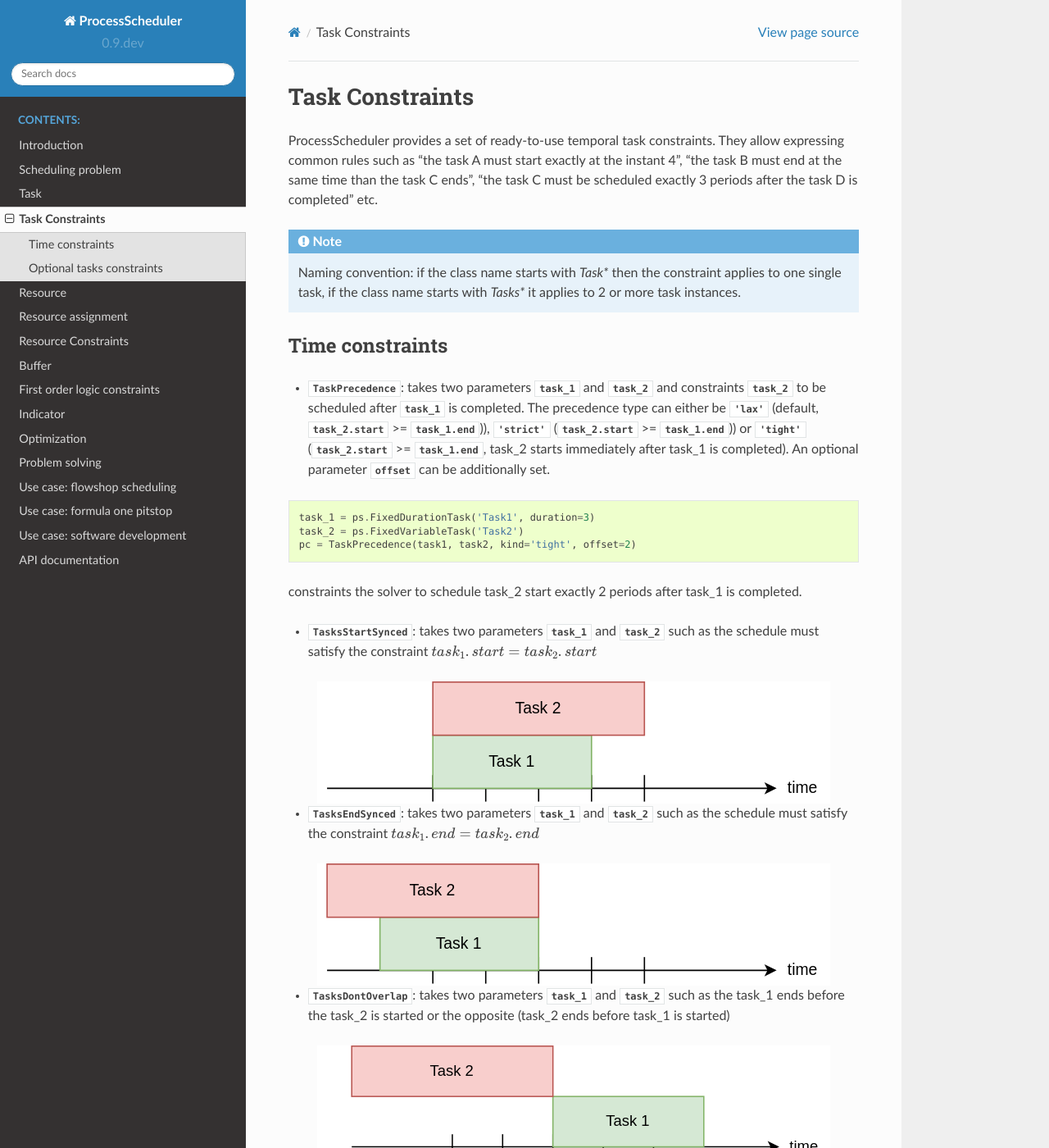
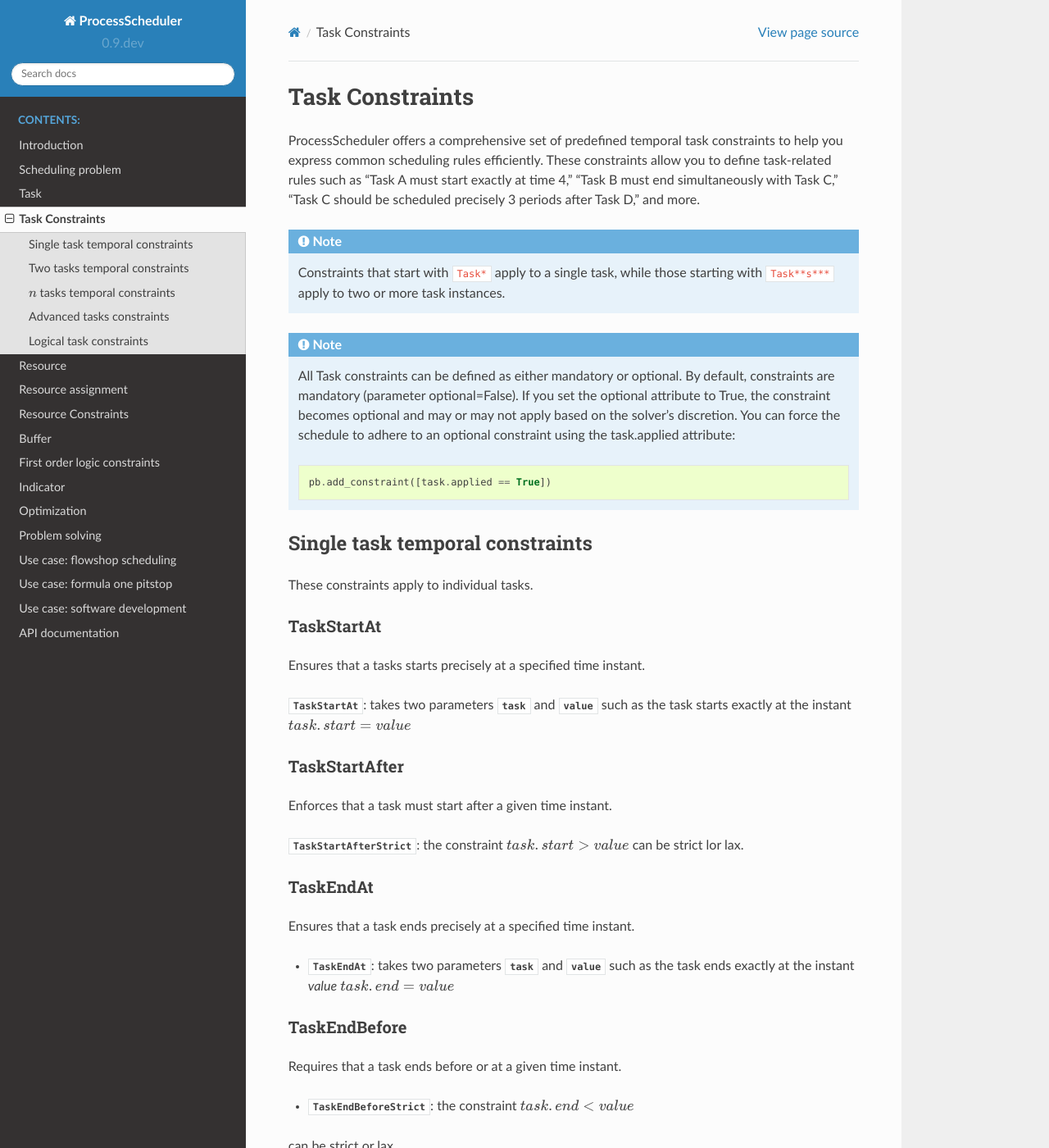
Before and after one commit to tpaviot/ProcessScheduler, a Sphinx documentation site: the page built from doc/task_constraints.rst, in a window 1280 px wide and 1400 px high. Shown: the whole window at 82% size. Built offline with Sphinx 7.4.7 and the Read the Docs theme 2.0.0, drawn with Linux system fonts in a browser that asks for light colours; some of the changed text lies outside the part shown.

Commit message:
update documentation for task constraints

```diff
--- a/doc/task_constraints.rst
+++ b/doc/task_constraints.rst
@@ -1,15 +1,60 @@
+****************
 Task Constraints
-================
-
-ProcessScheduler provides a set of ready-to-use temporal task constraints. They allow expressing common rules such as "the task A must start exactly at the instant 4", "the task B must end at the same time than the task C ends", "the task C must be scheduled exactly 3 periods after the task D is completed" etc.
+****************
+ProcessScheduler offers a comprehensive set of predefined temporal task constraints to help you express common scheduling rules efficiently. These constraints allow you to define task-related rules such as "Task A must start exactly at time 4," "Task B must end simultaneously with Task C," "Task C should be scheduled precisely 3 periods after Task D," and more.
 
 .. note::
 
-    Naming convention: if the class name starts with *Task** then the constraint applies to one single task, if the class name starts with *Tasks** it applies to 2 or more task instances.
+    Constraints that start with ``Task*`` apply to a single task, while those starting with ``Task**s***`` apply to two or more task instances.
 
-Time constraints
-----------------
-- :class:`TaskPrecedence`: takes two parameters :attr:`task_1` and :attr:`task_2` and constraints :attr:`task_2` to be scheduled after :attr:`task_1` is completed. The precedence type can either be :const:`'lax'` (default, :attr:`task_2.start` >= :attr:`task_1.end`)), :const:`'strict'` (:attr:`task_2.start` >= :attr:`task_1.end`)) or :const:`'tight'` (:attr:`task_2.start` >= :attr:`task_1.end`, task_2 starts immediately after task_1 is completed). An optional parameter :attr:`offset` can be additionally set.
+.. note::
+
+    All Task constraints can be defined as either mandatory or optional. By default, constraints are mandatory (parameter optional=False). If you set the optional attribute to True, the constraint becomes optional and may or may not apply based on the solver's discretion. You can force the schedule to adhere to an optional constraint using the task.applied attribute:
+
+    .. code:: python
+
+        pb.add_constraint([task.applied == True])
+
+
+Single task temporal constraints
+================================
+These constraints apply to individual tasks.
+
+TaskStartAt
+-----------
+Ensures that a tasks starts precisely at a specified time instant.
+
+:class:`TaskStartAt`: takes two parameters :attr:`task` and :attr:`value` such as the task starts exactly at the instant :math:`task.start = value`
+
+TaskStartAfter
+--------------
+Enforces that a task must start after a given time instant.
+
+:class:`TaskStartAfterStrict`: the constraint  :math:`task.start > value`
+can be strict lor lax.
+
+TaskEndAt
+---------
+Ensures that a task ends precisely at a specified time instant.
+
+- :class:`TaskEndAt`: takes two parameters :attr:`task` and :attr:`value` such as the task ends exactly at the instant *value* :math:`task.end = value`
+
+TaskEndBefore
+-------------
+Requires that a task ends before or at a given time instant.
+
+- :class:`TaskEndBeforeStrict`: the constraint :math:`task.end < value`
+can be strict or lax.
+
+Two tasks temporal constraints
+==============================
+These constraints apply to sets of two tasks.
+
+TaskPrecedence
+--------------
+Ensures that one task is scheduled before another. The precedence can be either 'lax,' 'strict,' or 'tight,' and an optional offset can be applied.
+
+The :class:`TaskPrecedence` class takes two parameters :attr:`task_1` and :attr:`task_2` and constraints :attr:`task_2` to be scheduled after :attr:`task_1` is completed. The precedence type can either be :const:`'lax'` (default, :attr:`task_2.start` >= :attr:`task_1.end`)), :const:`'strict'` (:attr:`task_2.start` >= :attr:`task_1.end`)) or :const:`'tight'` (:attr:`task_2.start` >= :attr:`task_1.end`, task_2 starts immediately after task_1 is completed). An optional parameter :attr:`offset` can be additionally set.
 
 .. code-block:: python
 
@@ -19,63 +64,87 @@
 
 constraints the solver to schedule task_2 start exactly 2 periods after task_1 is completed.
 
-- :class:`TasksStartSynced`: takes two parameters :attr:`task_1` and :attr:`task_2` such as the schedule must satisfy the constraint :math:`task_1.start = task_2.start`
+TasksStartSynced
+----------------
+Specify that two tasks must start at the same time.
+
+:class:`TasksStartSynced` takes two parameters :attr:`task_1` and :attr:`task_2` such as the schedule must satisfy the constraint :math:`task_1.start = task_2.start`
 
 .. image:: img/TasksStartSynced.svg
     :align: center
     :width: 90%
 
-- :class:`TasksEndSynced`: takes two parameters :attr:`task_1` and :attr:`task_2` such as the schedule must satisfy the constraint :math:`task_1.end = task_2.end`
+TasksEndSynced
+--------------
+Specify that two tasks must end at the same time.
+
+:class:`TasksEndSynced` takes two parameters :attr:`task_1` and :attr:`task_2` such as the schedule must satisfy the constraint :math:`task_1.end = task_2.end`
 
 .. image:: img/TasksEndSynced.svg
     :align: center
     :width: 90%
 
-- :class:`TasksDontOverlap`: takes two parameters :attr:`task_1` and :attr:`task_2` such as the task_1 ends before the task_2 is started or the opposite (task_2 ends before task_1 is started)
+TasksDontOverlap
+----------------
+Ensures that two tasks should not overlap in time.
+
+:class:`TasksDontOverlap` takes two parameters :attr:`task_1` and :attr:`task_2` such as the task_1 ends before the task_2 is started or the opposite (task_2 ends before task_1 is started)
 
 .. image:: img/TasksDontOverlap.svg
     :align: center
     :width: 90%
 
-- :class:`TaskStartAt`: takes two parameters :attr:`task` and :attr:`value` such as the task starts exactly at the instant :math:`task.start = value`
+$n$ tasks temporal constraints
+==============================
 
-- :class:`TaskStartAfterStrict`: the constraint  :math:`task.start > value`
+TasksContiguous
+---------------
+Forces a set of tasks to be scheduled contiguously.
 
-- :class:`TaskStartAfterLax`: the constraint :math:`task.start >= value`
+:class:`TasksContiguous` takes a liste of tasks, force the schedule so that tasks are contiguous.
 
-- :class:`TaskEndAt`: takes two parameters :attr:`task` and :attr:`value` such as the task ends exactly at the instant *value* :math:`task.end = value`
+UnorderedTaskGroup
+------------------
+An UnorderedTaskGroup represents a collection of tasks that can be scheduled in any order. This means that the tasks within this group do not have a strict temporal sequence.
 
-- :class:`TaskEndBeforeStrict`: the constraint :math:`task.end < value`
+OrderedTaskGroup
+------------------
+A set of tasks that can be scheduled in any order, with time bounds
 
-- :class:`TaskEndBeforeLax`: the constraint :math:`task.end <= value`
+Advanced tasks constraints
+==========================
 
-- :class:`TasksContiguous`: take a liste of tasks, force the schedule so that tasks are contiguous
+ScheduleNTasksInTimeIntervals
+-----------------------------
+Schedules a specific number of tasks within defined time intervals.
 
-- :class:`ScheduleNTasksInTimeIntervals`: given a set of :math:`m` different tasks, and a list of time intervals, schedule :math:`N` tasks among :math:`m` in this time interval.
+Given a list of :math:`m` tasks, and a list of time intervals, :class:`ScheduleNTasksInTimeIntervals` schedule :math:`N` tasks among :math:`m` in this time interval.
 
-- :class:`ResourceTasksDistance`: take a mandatory attribute :attr:`distance` (integer), an optional :attr:`time_periods` (list of couples of integers e.g. [[0, 1], [5, 19]]). All tasks, that use the given resource, scheduled within the :attr:`time_periods` must have a maximal distance of :attr:`distance` (distance being considered as the time between two consecutive tasks).
+ResourceTasksDistance
+---------------------
+Defines constraints on the temporal distance between tasks using a shared resource.
+
+:class:`ResourceTasksDistance` takes a mandatory attribute :attr:`distance` (integer), an optional :attr:`time_periods` (list of couples of integers e.g. [[0, 1], [5, 19]]). All tasks, that use the given resource, scheduled within the :attr:`time_periods` must have a maximal distance of :attr:`distance` (distance being considered as the time between two consecutive tasks).
 
 .. note::
 
     If the task(s) is (are) optional(s), all these constraints apply only if the task is scheduled. If the solver does not schedule the task, these constraints does not apply.
 
+Logical task constraints
+========================
 
-Optional tasks constraints
---------------------------
+OptionalTaskConditionSchedule
+-----------------------------
+Creates a constraint that schedules a task based on a specified Boolean condition.
 
-Following constraints apply to optional tasks only.
+:class:`OptionalTaskConditionSchedule` creates a constraint that adds a condition for the task to be scheduled. The condition is a z3 BoolRef
 
-- :class:`OptionalTaskConditionSchedule` creates a constraint that adds a condition for the task to be scheduled. The condition is a z3 BoolRef
+OptionalTasksDependency
+-----------------------
+:class:`OptionalTasksDependency` takes two optional tasks :attr:`task_1` and :attr:`task_2`, and ensures that if task_1 is scheduled then that task_2 is forced to be scheduled as well.
 
-- the :class:`OptionalTasksDependency` takes two optional tasks :attr:`task_1` and :attr:`task_2`, and ensures that task_1 is schdeuld implies that task_2 is scheduled as well.
+ForceScheduleNOptionalTasks
+---------------------------
+Forces the scheduling of a specified number of optional tasks out of a larger set of optional tasks.
 
-- the :class:`ForceScheduleNOptionalTasks` forces :math:`m` optional tasks among :math:`n` to be scheduled, with :math:`m \leq n`.
-
-
-.. note::
-
-    All the Task constraints may be defined as **optional**. This parameter is set to ``False`` by default, which means the task constraint is mandatory. If you set the attribute ``optional`` to ``True`` the the constraint becomes optional, and may/may not apply according to the solver. You can force the schedule to schedule an optional constraint:
-
-    .. code:: python
-
-        pb.add_constraint([task.applied == True])
+:class:`ForceScheduleNOptionalTasks` forces :math:`m` optional tasks among :math:`n` to be scheduled, with :math:`m \leq n`.
```
